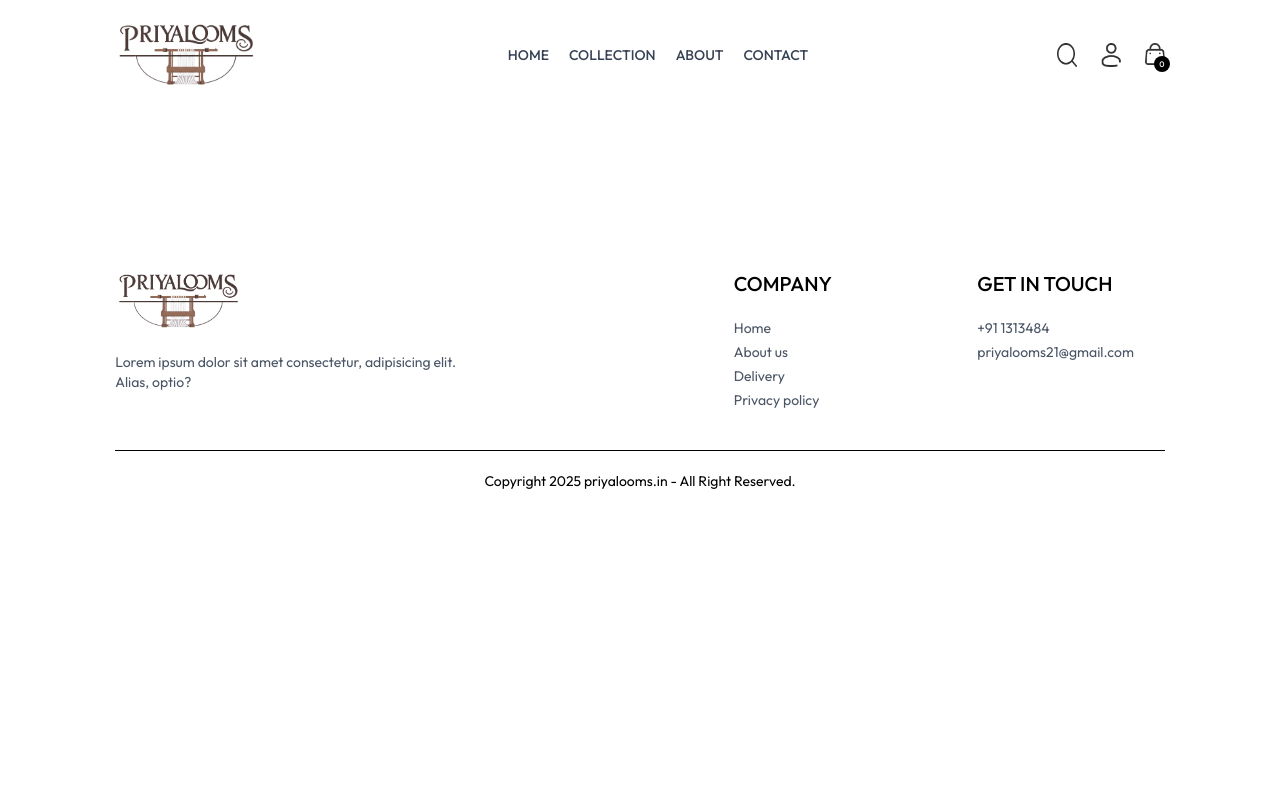
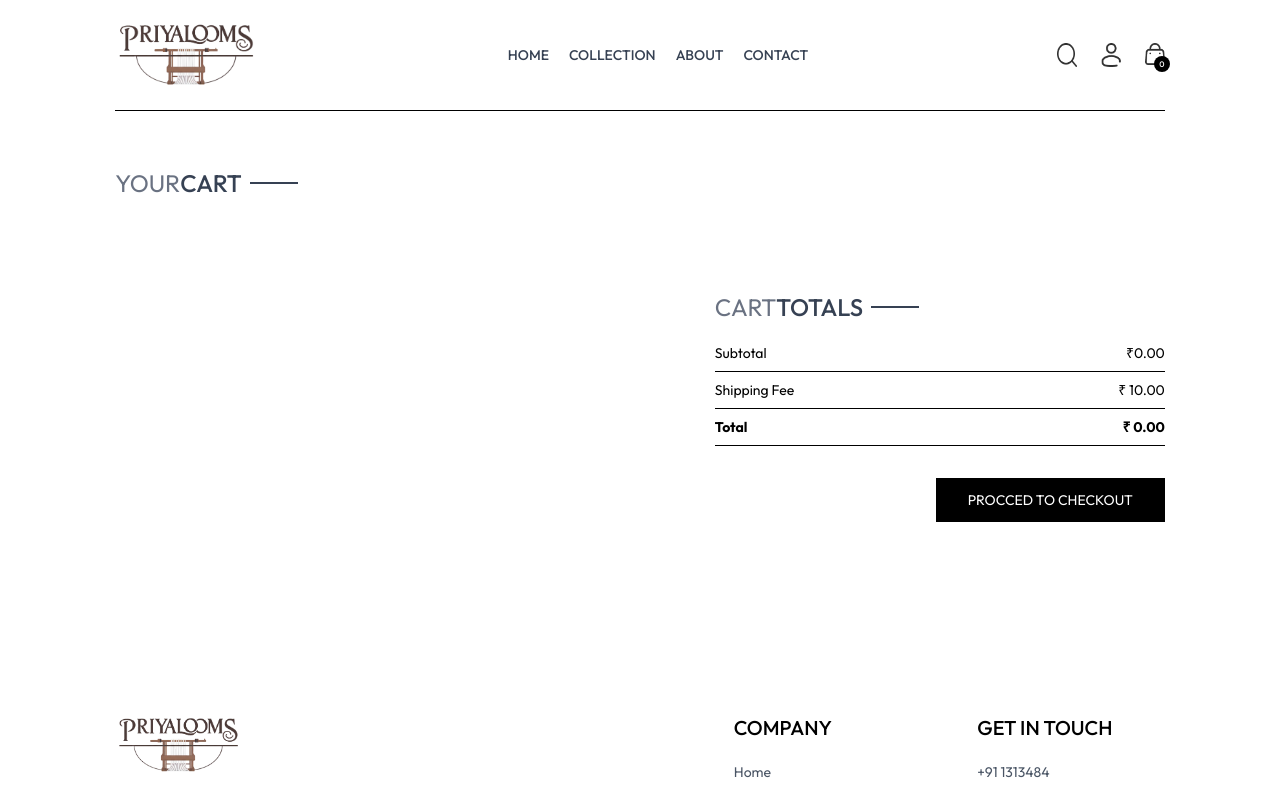
Before and after one commit to MRVx77/ecommerce-app, a React (Vite) app in the folder frontend/: page /cart in a window 1280 px wide. Shown: the top 789 px of the page. Built offline with nearby package versions, Linux system fonts and the light colour scheme.

Commit message:
add Cart functionality with dynamic quantity updates and total calculation; implement CartTotal component for displaying cart summary

```diff
--- /dev/null
+++ b/frontend/src/components/CartTotal.jsx
@@ -0,0 +1,41 @@
+import React, { useContext } from "react";
+import { ShopContext } from "../context/ShopContext";
+import Title from "./Title";
+
+const CartTotal = () => {
+  const { currency, delivery_fee, getCartAmount } = useContext(ShopContext);
+  return (
+    <div className="w-full">
+      <div className="text-2xl">
+        <Title text1={"CART"} text2={"TOTALS"} />
+      </div>
+      <div className="flex flex-col gap-2 mt-2 text-sm">
+        <div className="flex justify-between">
+          <p>Subtotal</p>
+          <p>
+            {currency}
+            {getCartAmount()}.00
+          </p>
+        </div>
+        <hr />
+        <div className="flex justify-between">
+          <p>Shipping Fee</p>
+          <p>
+            {currency} {delivery_fee}.00
+          </p>
+        </div>
+        <hr />
+        <div className="flex justify-between">
+          <b>Total</b>
+          <b>
+            {currency}{" "}
+            {getCartAmount() === 0 ? 0 : getCartAmount() + delivery_fee}.00
+          </b>
+        </div>
+        <hr />
+      </div>
+    </div>
+  );
+};
+
+export default CartTotal;
--- a/frontend/src/context/ShopContext.jsx
+++ b/frontend/src/context/ShopContext.jsx
@@ -1,6 +1,7 @@
 import { createContext, useEffect, useState } from "react";
 import { products } from "../assets/assets";
 import { toast } from "react-toastify";
+import { useNavigate } from "react-router-dom";
 
 export const ShopContext = createContext();
 
@@ -10,6 +11,7 @@
   const [search, setSearch] = useState("");
   const [showSearch, setShowSearch] = useState(false);
   const [cartItems, setCartItems] = useState({});
+  const navigate = useNavigate();
 
   const addToCart = async (itemId, size) => {
     if (!size) {
@@ -45,6 +47,28 @@
     return totalCount;
   };
 
+  const updateQuantity = async (itemId, size, quantity) => {
+    let cartData = structuredClone(cartItems);
+
+    cartData[itemId][size] = quantity;
+
+    setCartItems(cartData);
+  };
+
+  const getCartAmount = () => {
+    let totalAmount = 0;
+    for (const items in cartItems) {
+      let itemInfo = products.find((product) => product._id === items);
+      for (const item in cartItems[items]) {
+        try {
+          if (cartItems[items][item] > 0) {
+            totalAmount += itemInfo.price * cartItems[items][item];
+          }
+        } catch (error) {}
+      }
+    }
+    return totalAmount;
+  };
   const value = {
     products,
     currency,
@@ -56,6 +80,9 @@
     cartItems,
     addToCart,
     getCartCount,
+    updateQuantity,
+    getCartAmount,
+    navigate,
   };
 
   return (
--- a/frontend/src/pages/Cart.jsx
+++ b/frontend/src/pages/Cart.jsx
@@ -1,7 +1,108 @@
-import React from "react";
+import React, { useContext, useEffect, useState } from "react";
+import { ShopContext } from "../context/ShopContext";
+import Title from "../components/Title";
+import { assets } from "../assets/assets";
+import CartTotal from "../components/CartTotal";
 
 const Cart = () => {
-  return <div></div>;
+  const { products, currency, cartItems, updateQuantity, navigate } =
+    useContext(ShopContext);
+  const [cartData, setCartData] = useState([]);
+
+  useEffect(() => {
+    const tempData = [];
+
+    for (const items in cartItems) {
+      for (const item in cartItems[items]) {
+        if (cartItems[items][item] > 0) {
+          tempData.push({
+            _id: items,
+            size: item,
+            quantity: cartItems[items][item],
+          });
+        }
+      }
+    }
+    setCartData(tempData);
+  }, [cartItems]);
+  return (
+    <div className="border-t pt-14">
+      <div className="text-2xl mb-3">
+        <Title text1={"YOUR"} text2={"CART"} />
+      </div>
+      <div>
+        {cartData.map((item, index) => {
+          const productData = products.find(
+            (product) => product._id === item._id
+          );
+          return (
+            <div
+              key={index}
+              className="py-4 border-t border-b text-gray-700 grid grid-cols-[4fr_0.5fr_0.5fr] sm:grid-cols-[4fr_2fr_0.5fr] items-center gap-4"
+            >
+              <div className="flex items-start gap-6">
+                <img
+                  className="w-16 sm:w-20"
+                  src={productData.image[0]}
+                  alt=""
+                />
+                <div>
+                  <p className="text-xs sm:text-lg font-medium">
+                    {productData.name}
+                  </p>
+                  <div className="flex items-center gap-5 mt-2">
+                    <p>
+                      {currency}
+                      {productData.price}
+                    </p>
+                    <p className="px-2 sm:px-3 sm:py-1 border bg-slate-50">
+                      {item.size}
+                    </p>
+                  </div>
+                </div>
+              </div>
+              <input
+                onChange={(e) =>
+                  e.target.value === "" || e.target.value === "0"
+                    ? null
+                    : updateQuantity(
+                        item._id,
+                        item.size,
+                        Number(e.target.value)
+                      )
+                }
+                className="border max-w-10 sm:max-w-20 px-1 sm:px-2 py-1 "
+                type="number"
+                min={1}
+                defaultValue={item.quantity}
+              />
+              <img
+                onClick={() => updateQuantity(item._id, item.size, 0)}
+                className="w-4 mr-4 sm:w-5 cursor-pointer"
+                src={assets.bin_icon}
+                alt=""
+              />
+            </div>
+          );
+        })}
+      </div>
+
+      <div className="flex justify-end my-20">
+        <div className="w-full sm:w-[450px]">
+          <CartTotal />
+          <div className="w-full text-end">
+            <button
+              onClick={() => navigate("/place-order")}
+              className="bg-black text-white text-sm my-8 px-8 py-3 cursor-pointer"
+            >
+              PROCCED TO CHECKOUT
+            </button>
+          </div>
+        </div>
+      </div>
+    </div>
+  );
 };
 
 export default Cart;
+// 3.42.00
```
